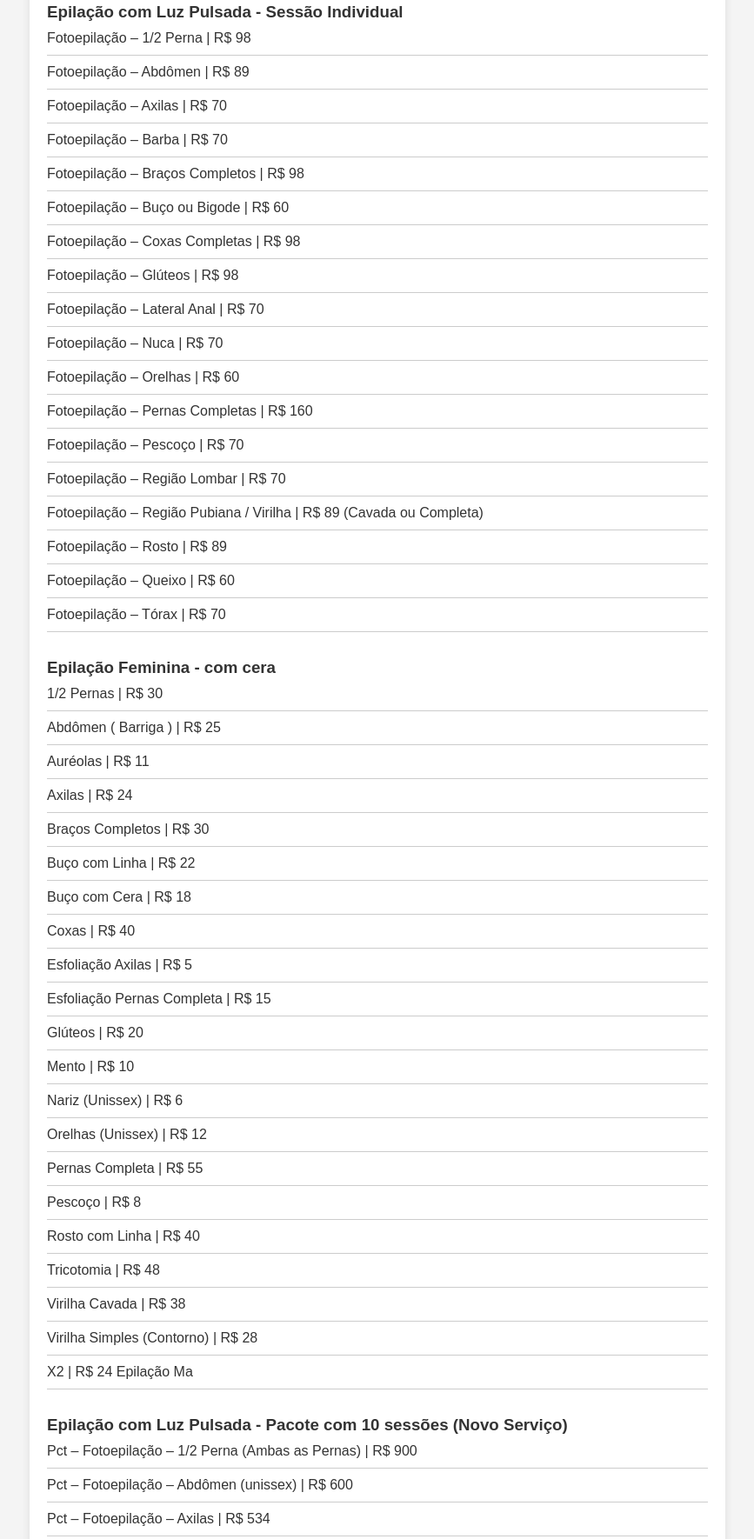
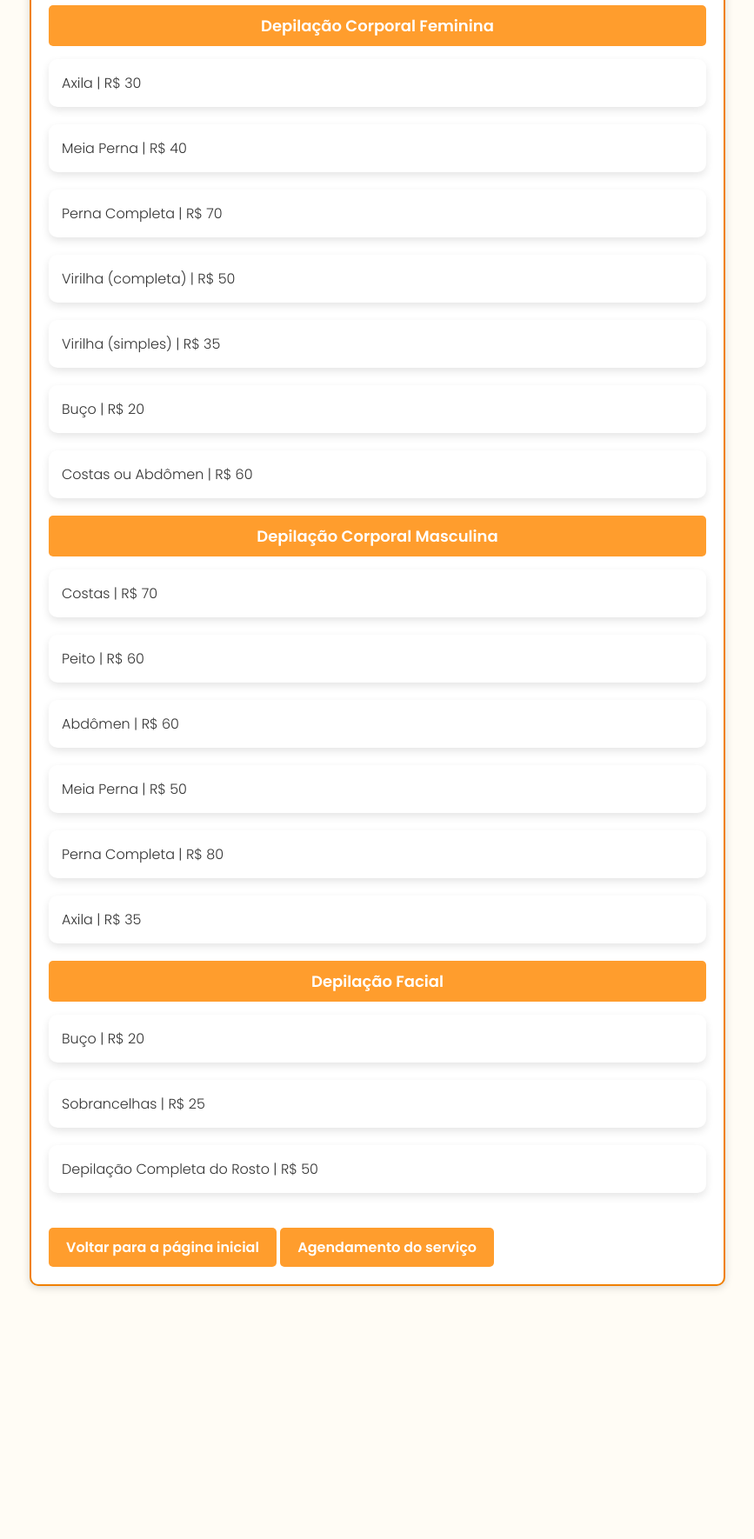
Before and after one commit to raissabispo/Salao-Senac, a plain HTML site: page componente/depilacao.html in a window 1280 px wide. Shown: the part 104-1874 px from the top of the page at 87% size, without its empty margins (206-1073 px from the left). After the commit the page ends 1603 px from the top, so only its background shows below. Drawn offline with Linux system fonts and the light colour scheme.

Commit message:
Update depilacao.html
nova lista

```diff
--- a/componente/depilacao.html
+++ b/componente/depilacao.html
@@ -3,6 +3,7 @@
 <head>
     <meta charset="UTF-8">
     <meta name="viewport" content="width=device-width, initial-scale=1.0">
+    <link href="https://fonts.googleapis.com/css2?family=Poppins:wght@300;600&display=swap" rel="stylesheet">
     <style>
         * {
             margin: 0;
@@ -11,8 +12,8 @@
         }
 
         body {
-            font-family: Arial, sans-serif;
-            background-color: #f4f4f4;
+            font-family: 'Poppins', sans-serif;
+            background-color: #fffcf5;
             color: #333;
             padding: 20px;
         }
@@ -22,27 +23,16 @@
             margin: 0 auto;
             background-color: #fff;
             padding: 20px;
-            border-radius: 8px;
-            box-shadow: 0 2px 10px rgba(0, 0, 0, 0.1);
+            border-radius: 10px;
+            box-shadow: 0 2px 10px rgba(0, 0, 0, 0.15);
+            border: 2px solid #f08000;
         }
 
         h1 {
             text-align: center;
+            color: #ff8801;
             margin-bottom: 20px;
-        }
-
-        .tabs {
-            display: flex;
-            justify-content: center;
-            margin-bottom: 20px;
-        }
-
-        .service-content {
-            display: none;
-        }
-
-        .service-content.active {
-            display: block;
+            font-weight: 600;
         }
 
         ul {
@@ -51,115 +41,88 @@
         }
 
         ul li {
-            padding: 10px 0;
-            border-bottom: 1px solid #ccc;
-        }
-        h2, h3, h4{
-            margin-top: 30px;
+            background-color: white;
+            border-radius: 10px;
+            box-shadow: 0px 4px 10px rgba(0, 0, 0, 0.1);
+            padding: 15px;
+            margin-bottom: 20px;
+            transition: background-color 0.3s ease, transform 0.3s ease;
         }
 
-        .voltar a{
+        ul li:hover {
+            background-color: #ffc078;
+            cursor: pointer;
+            transform: scale(1.03);
+        }
+
+        .service-category {
+            padding: 10px;
+            background-color: #ff9d2d;
+            border-radius: 5px;
+            margin-bottom: 15px;
+            font-weight: bold;
+            font-size: 18px;
+            text-align: center;
+            color: #ffffff;
+        }
+
+        .voltar a {
             display: inline-block;
             margin-top: 20px;
-    background-color: #f08000;
+            background-color: #ff9d2d;
             color: white;
             padding: 10px 20px;
             text-decoration: none;
             font-weight: bold;
             border-radius: 5px;
+            transition: background-color 0.3s ease;
         }
+
+        .voltar a:hover {
+            background-color: #f08000;
+        }
+
     </style>
-    <title>Epilação</title>
+    <title>Serviços de Depilação</title>
 </head>
-
 <body>
     <div class="container">
-        <h1>Nossos Serviços</h1>
+        <h1>Serviços de Depilação</h1>
 
         <div id="servico" class="service-content active">
-            <h3>Epilação com Luz Pulsada - Sessão Individual</h3>
+            <div class="service-category">Depilação Corporal Feminina</div>
             <ul>
-                <li>Fotoepilação – 1/2 Perna | R$ 98</li>
-                <li>Fotoepilação – Abdômen | R$ 89</li>
-                <li>Fotoepilação – Axilas | R$ 70</li>
-                <li>Fotoepilação – Barba | R$ 70</li>
-                <li>Fotoepilação – Braços Completos | R$ 98</li>
-                <li>Fotoepilação – Buço ou Bigode | R$ 60</li>
-                <li>Fotoepilação – Coxas Completas | R$ 98</li>
-                <li>Fotoepilação – Glúteos | R$ 98</li>
-                <li>Fotoepilação – Lateral Anal | R$ 70</li>
-                <li>Fotoepilação – Nuca | R$ 70</li>
-                <li>Fotoepilação – Orelhas | R$ 60</li>
-                <li>Fotoepilação – Pernas Completas | R$ 160</li>
-                <li>Fotoepilação – Pescoço | R$ 70</li>
-                <li>Fotoepilação – Região Lombar | R$ 70</li>
-                <li>Fotoepilação – Região Pubiana / Virilha | R$ 89 (Cavada ou Completa)</li>
-                <li>Fotoepilação – Rosto | R$ 89</li>
-                <li>Fotoepilação – Queixo | R$ 60</li>
-                <li>Fotoepilação – Tórax | R$ 70</li>
+                <li>Axila | R$ 30</li>
+                <li>Meia Perna | R$ 40</li>
+                <li>Perna Completa | R$ 70</li>
+                <li>Virilha (completa) | R$ 50</li>
+                <li>Virilha (simples) | R$ 35</li>
+                <li>Buço | R$ 20</li>
+                <li>Costas ou Abdômen | R$ 60</li>
             </ul>
-            <h3>Epilação Feminina - com cera</h3>
+
+            <div class="service-category">Depilação Corporal Masculina</div>
             <ul>
-                <li>1/2 Pernas | R$ 30</li>
-                <li>Abdômen ( Barriga ) | R$ 25</li>
-                <li>Auréolas | R$ 11</li>
-                <li>Axilas | R$ 24</li>
-                <li>Braços Completos | R$ 30</li>
-                <li>Buço com Linha | R$ 22</li>
-                <li>Buço com Cera | R$ 18</li>
-                <li>Coxas | R$ 40</li>
-                <li>Esfoliação Axilas | R$ 5</li>
-                <li>Esfoliação Pernas Completa | R$ 15</li>
-                <li>Glúteos | R$ 20</li>
-                <li>Mento | R$ 10</li>
-                <li>Nariz (Unissex) | R$ 6</li>
-                <li>Orelhas (Unissex) | R$ 12</li>
-                <li>Pernas Completa | R$ 55</li>
-                <li>Pescoço | R$ 8</li>
-                <li>Rosto com Linha | R$ 40</li>
-                <li>Tricotomia | R$ 48</li>
-                <li>Virilha Cavada | R$ 38</li>
-                <li>Virilha Simples (Contorno) | R$ 28</li>
-                <li>X2 | R$ 24 Epilação Ma</li>
+                <li>Costas | R$ 70</li>
+                <li>Peito | R$ 60</li>
+                <li>Abdômen | R$ 60</li>
+                <li>Meia Perna | R$ 50</li>
+                <li>Perna Completa | R$ 80</li>
+                <li>Axila | R$ 35</li>
             </ul>
-            <h3>Epilação com Luz Pulsada - Pacote com 10 sessões (Novo Serviço)</h3>
+
+            <div class="service-category">Depilação Facial</div>
             <ul>
-                <li>Pct – Fotoepilação – 1/2 Perna (Ambas as Pernas) | R$ 900</li>
-                <li>Pct – Fotoepilação – Abdômen (unissex) | R$ 600</li>
-                <li>Pct – Fotoepilação – Axilas | R$ 534</li>
-                <li>Pct – Fotoepilação – Barba | R$ 550</li>
-                <li>Pct – Fotoepilação – Braços Completos | R$ 700</li>
-                <li>Pct – Fotoepilação – Buço ou Bigode | R$ 400</li>
-                <li>Pct – Fotoepilação – Coxas Completas | R$ 900</li>
-                <li>Pct – Fotoepilação – Glúteos | R$ 700</li>
-                <li>Pct – Fotoepilação – Lateral Anal | R$ 474</li>
-                <li>Pct – Fotoepilação – Nuca | R$ 450</li>
-                <li>Pct – Fotoepilação – Orelhas | R$ 400</li>
-                <li>Pct – Fotoepilação – Pernas Completas | R$ 1.300</li>
-                <li>Pct – Fotoepilação – Pescoço | R$ 534</li>
-                <li>Pct – Fotoepilação – Região Lombar | R$ 534</li>
-                <li>Pct – Fotoepilação – Região Pubiana / Virilha | R$ 550 (Cavada ou Completa)</li>
-                <li>Pct – Fotoepilação – Rosto | R$ 534</li>
-                <li>Pct – Fotoepilação – Queixo | R$ 500</li>
-                <li>Pct – Fotoepilação – Tórax | R$ 550</li>
+                <li>Buço | R$ 20</li>
+                <li>Sobrancelhas | R$ 25</li>
+                <li>Depilação Completa do Rosto | R$ 50</li>
             </ul>
-            <h3>Epilação Masculina - com cera</h3>
-            <ul>
-                <li>Masc. Braços Completos | R$ 35</li>
-                <li>Masc. 1/2 Pernas | R$ 35</li>
-                <li>Masc. Axilas | R$ 30</li>
-                <li>Masc. Costas Completas | R$ 55</li>
-                <li>Masc. Coxas | R$ 45</li>
-                <li>Masc. Glúteos | R$ 30</li>
-                <li>Masc. Pernas Completas | R$ 65</li>
-                <li>Masc. Tórax | R$ 40</li>
-                <li>Masc. Virilha Simples (Contorno) | R$ 40</li>
-            </ul>
-        </div>
 
             <div class="voltar">
                 <a href="../index.html">Voltar para a página inicial</a>
                 <a href="../componentes/agendamento.html">Agendamento do serviço</a>
             </div>
+        </div>
+    </div>
 </body>
 </html>
```
Lines whose indentation alone changed are shown as unchanged.
